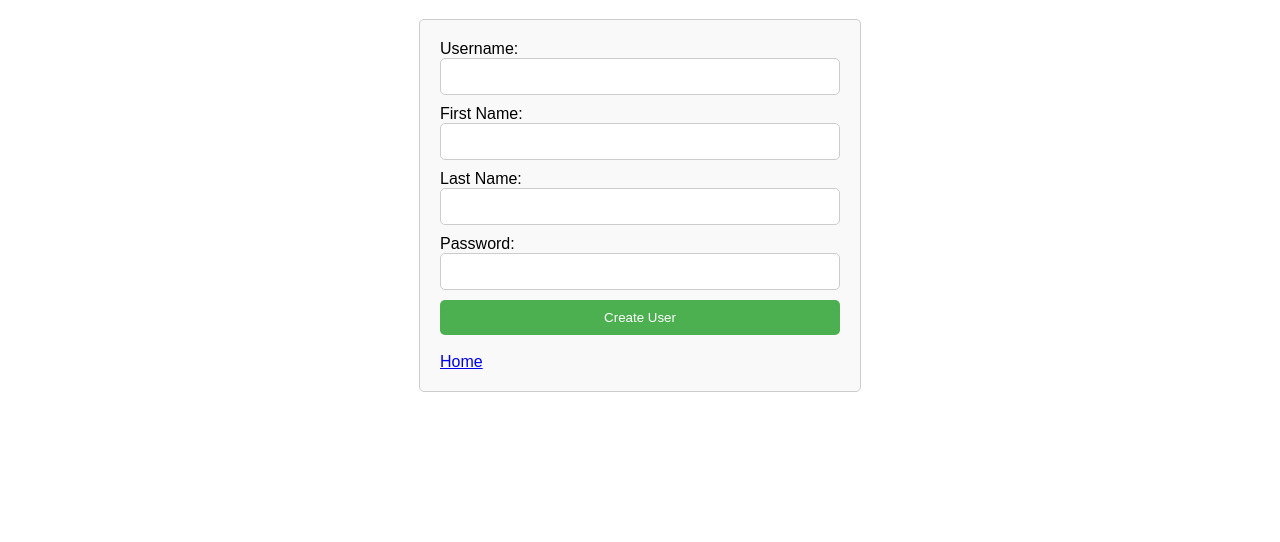
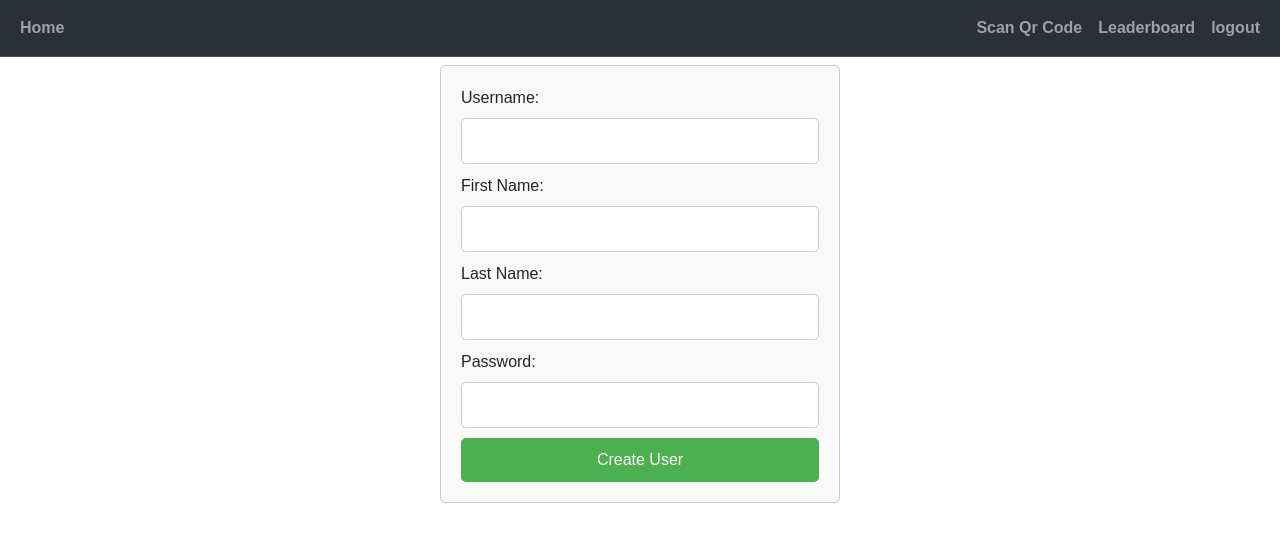
Before and after one commit to elijah23072004/ECM2434CA, a Django app: page /register/ in a window 1280 px wide. Shown: the top 542 px of the page. Run offline with Django 4.2, Linux system fonts and the light colour scheme.

Commit message:
added navbar

```diff
--- a/ecomap/ecomap/static/css/stylesheet.css
+++ b/ecomap/ecomap/static/css/stylesheet.css
@@ -48,3 +48,10 @@ a {
 .underline {
     text-decoration: underline;
 }
+
+input[type=text], input[type=password]{
+  width: 100%;
+  padding: 12px 20px;
+  margin: 8px 0;
+  box-sizing: border-box;
+}
--- a/ecomap/ecomap/templates/ecomap/homepage.html
+++ b/ecomap/ecomap/templates/ecomap/homepage.html
@@ -1,10 +1,12 @@
 <!DOCTYPE html>
 <html lang="en">
 	<head>
+        {% include 'ecomap/include/include.html'%}
 		<title>Homepage</title>
         <style></style>
     </head>
     <body>
+        {% include 'ecomap/include/navbar.html'%}
         <h1>Homepage</h1>
     </body>
 </html>
--- /dev/null
+++ b/ecomap/ecomap/templates/ecomap/include/include.html
@@ -0,0 +1,3 @@
+{% load static%}
+<link href="https://cdn.jsdelivr.net/npm/bootstrap@5.3.0-alpha3/dist/css/bootstrap.min.css" rel="stylesheet" integrity="sha384-KK94CHFLLe+nY2dmCWGMq91rCGa5gtU4mk92HdvYe+M/SXH301p5ILy+dN9+nJOZ" crossorigin="anonymous">
+<link rel="stylesheet" type="text/css" href="{%static 'css/stylesheet.css' %}">
--- /dev/null
+++ b/ecomap/ecomap/templates/ecomap/include/navbar.html
@@ -0,0 +1,65 @@
+        <div id="navbar">
+              <!--<nav class="navbar navbar-expand-md navbar-dark bg-primary">
+                  -->
+            <nav class="navbar navbar-expand-md bg-body-tertiary border-bottom border-body" data-bs-theme="dark">
+                  <div class="container-fluid">
+                    <div class="navbar-collapse collapse" id="collapseNavbar">
+
+
+
+
+                        <ul class="navbar-nav">
+                            <li class="nav-item active">
+                            <a class="nav-link" href="/homepage/" name="Home"><b>Home</b></a>
+                            </li>
+
+                        </ul>
+                        <ul class="navbar-nav ms-auto" id="NavbarItems">
+                            <li class="nav-item">
+                            <a class="nav-link" href="/qrcode/" data-bs-target="#myModal" data-bs-toggle="modal" name="memory"><b>Scan Qr Code</b></a>
+                            </li>
+                            <li class="nav-item">
+                            <a class="nav-link" href="/leaderboard/" data-bs-target="#myModal" data-bs-toggle="modal" name="leaderboard"><b>Leaderboard</b></a>
+                            </li>
+
+
+                        </ul>
+                </div>
+            </div>
+         </nav>
+            <script>
+
+                function logout()
+                {
+                    document.cookie="";
+                    window.location.href="/login/";
+                }
+
+                let loggedin=false;
+                if(document.cookie != "")
+                {
+                    loggedin=true;
+                }
+                var navbarList=document.getElementById('NavbarItems');
+                loggedin=true;
+                if(loggedin)
+                {
+                    var logoutElem= document.createElement("li"); // In this case it's anchor element.
+
+                    var logoutButton = document.createElement("a");
+                    logoutButton.setAttribute("onclick","logout()");
+                    logoutText=document.createElement("b");
+                    logoutText.innerHTML="logout";
+                    logoutButton.appendChild(logoutText);
+
+                    logoutElem.appendChild(logoutButton);
+
+                    logoutButton.classList.add("nav-link");
+                    logoutElem.classList.add("nav-item");
+
+                    navbarList.appendChild(logoutElem);
+
+
+                }
+            </script>
+        </div>
--- a/ecomap/ecomap/templates/ecomap/login.html
+++ b/ecomap/ecomap/templates/ecomap/login.html
@@ -78,7 +78,8 @@
     <img src="{%static 'images/logo/logo.png' %}" alt="The Logo" style="width: 100px; margin-bottom: 20px;">
     <h2>Login to EcoMap!</h2>
     <!-- Form for user login, action attribute specifies where the form data should be sent -->
-    <form action="/homepage" method="post">
+    <form action="/homepage/" method="post">
+        {% csrf_token %}
         <!-- Input field for username -->
         <input type="text" id="username" name="username" placeholder="Enter your username" required>
 
--- a/ecomap/ecomap/templates/ecomap/qrcodereader.html
+++ b/ecomap/ecomap/templates/ecomap/qrcodereader.html
@@ -3,6 +3,7 @@
 <!DOCTYPE html>
 <html>
     <head>
+        {%include 'ecomap/include/include.html' %}
     <meta charset="UTF-8">
     <meta name="viewport"
           content="width=device-width, initial-scale=1.0">
@@ -11,6 +12,7 @@
 </head>
 
 <body>
+    {% include 'ecomap/include/navbar.html'%}
     <div id="reader">
     </div>
     <script
@@ -33,7 +35,7 @@ domReady(function () {
     function onScanSuccess(decodeText, decodeResult) {
         alert("You Qr is : " + decodeText, decodeResult);
     }
-    let config = {fps:10, qrbox: {width:250,height:250}
+    let config = {fps:10, qrbox: {width:250,height:250}}
 
     let htmlscanner = new Html5QrcodeScanner(
         "reader",config);
--- a/ecomap/ecomap/templates/ecomap/register.html
+++ b/ecomap/ecomap/templates/ecomap/register.html
@@ -3,16 +3,18 @@
 <!DOCTYPE html>
 <html lang="en">
 <head>
+    {% include 'ecomap/include/include.html' %}
     <meta charset="UTF-8">
     <meta name="viewport" content="width=device-width, initial-scale=1.0">
     <title>Registration Page</title>
     <link rel="stylesheet" type="text/css" href="{%static 'css/register.css' %}">
 </head>
 <body>
+    {% include 'ecomap/include/navbar.html' %}
     <h3 id="ResponseText"></h3>
 
 <!-- fields for user-->
-<div class="container">
+<div class="container" class="form">
     <form id="registrationForm" action="/registerUser/" method="post">
 
         <label for="username">Username:</label>
@@ -31,14 +33,10 @@
         <input type="submit" value="Create User" id="submit">
     </form>
 
-    <div class="switch">
-            <br>
-            <a href="/homepage/">Home</a>
-            <br>
-    </div>
 </div>
 <script>
     var submitButton = document.getElementById("submit")
+    var passwordBox = document.getElementById('password');
     //event listener to check password dyanmically on input
     document.getElementById('password').addEventListener('input', function() {
         var password = this.value;
```
Also changed, not shown: ecomap/ecomap/templates/ecomap/leaderboard.html (+2 -10 lines).
